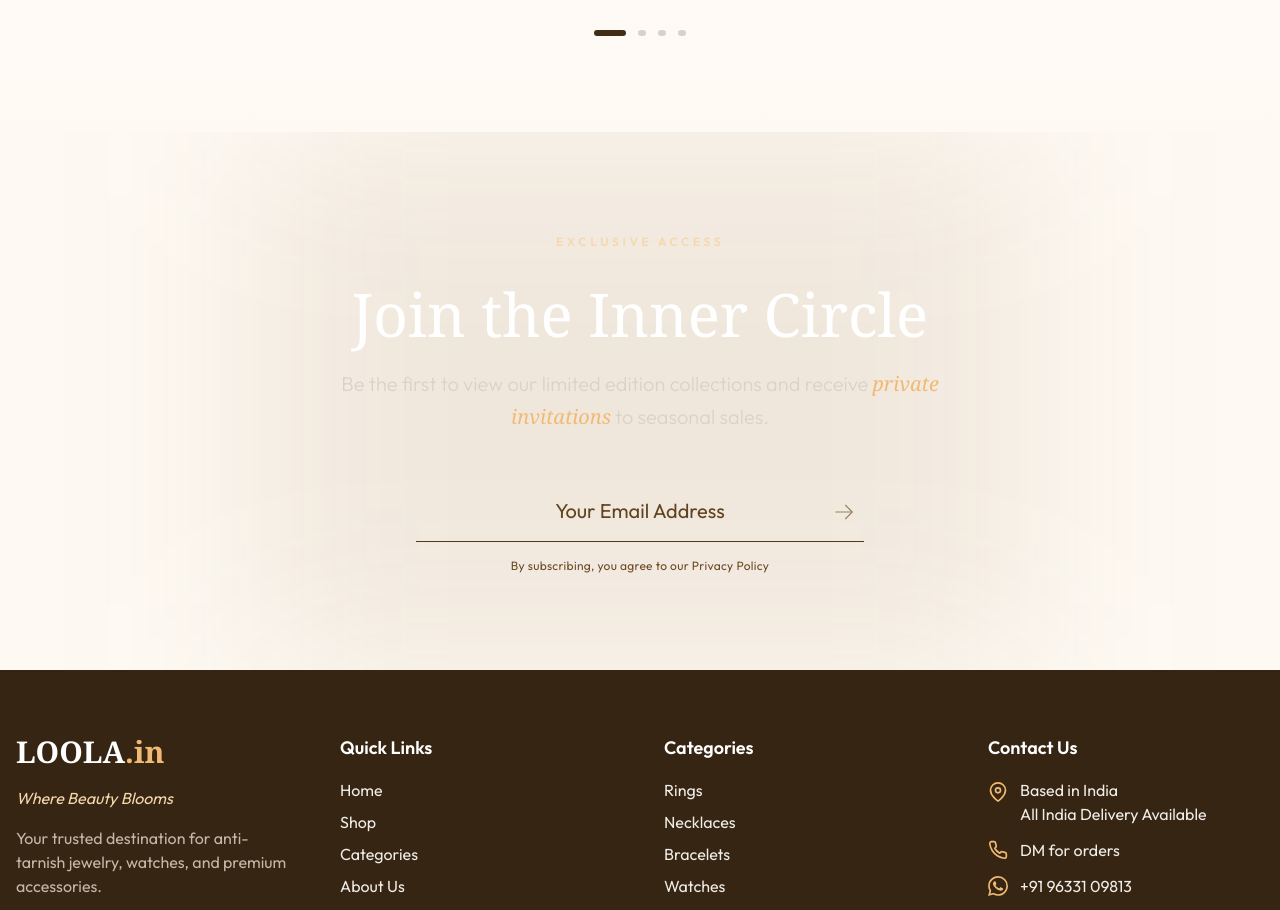
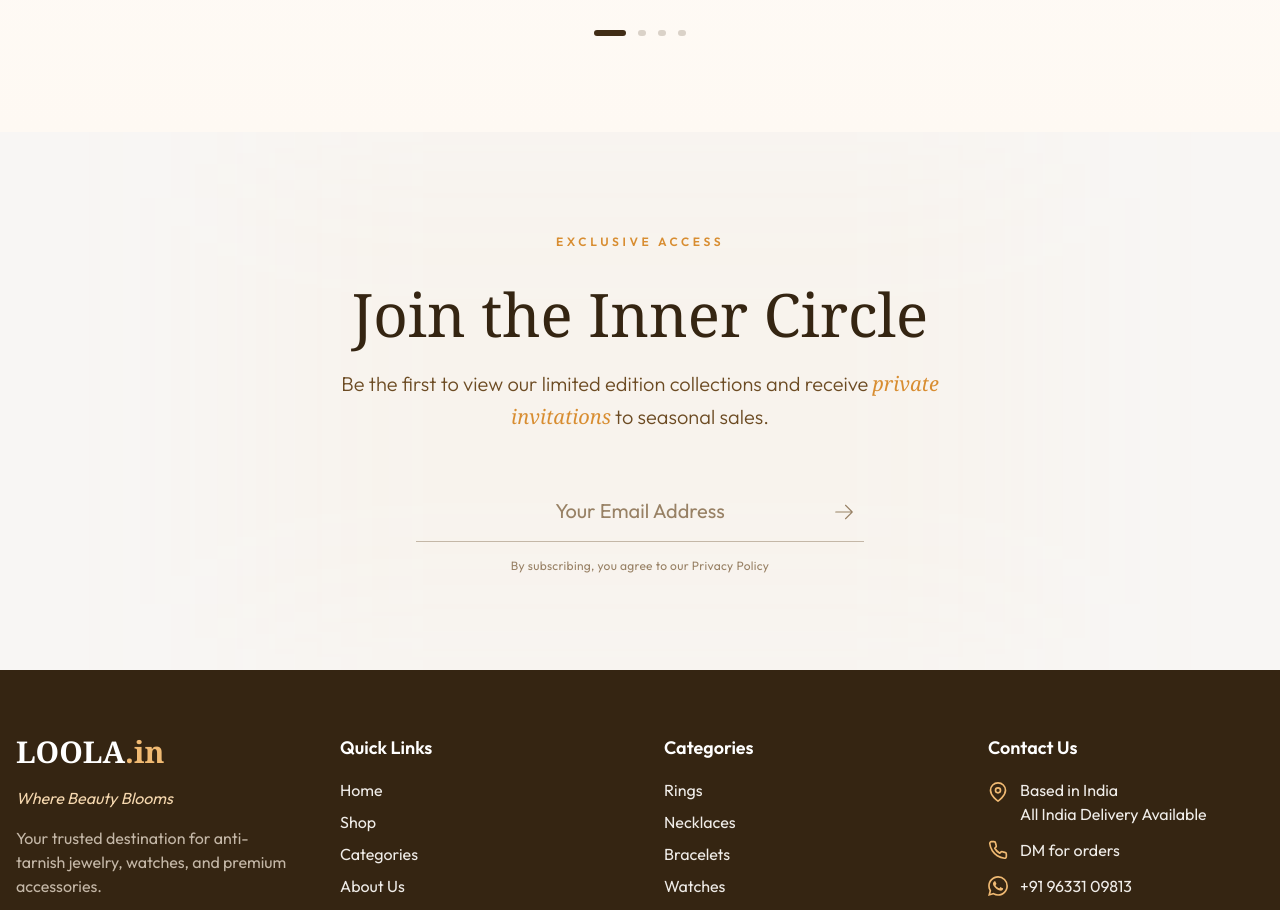
Before and after one commit to Nashid-k/loola.in, a React (Vite) app: page / in a window 1280 px wide. Shown: the part 4080-4990 px from the top of the page. Built offline with nearby package versions, Linux system fonts and the light colour scheme.

Commit message:
fix(ui): redesign newsletter for light theme readability
- Switched background to bg-brown-50.
- Updated text colors to text-brown-900 / text-bown-500 for high contrast.
- Refined input field styling for light background.

```diff
--- a/src/components/Newsletter.jsx
+++ b/src/components/Newsletter.jsx
@@ -21,9 +21,9 @@ const Newsletter = () => {
     };
 
     return (
-        <section className="py-24 px-4 bg-brown-950 relative overflow-hidden text-white">
+        <section className="py-24 px-4 bg-brown-50 relative overflow-hidden text-brown-900">
             {/* Ambient Lighting Background */}
-            <div className="absolute top-0 left-1/2 -translate-x-1/2 w-full max-w-3xl h-full bg-gold-900/10 blur-[100px] pointer-events-none" />
+            <div className="absolute top-0 left-1/2 -translate-x-1/2 w-full max-w-3xl h-full bg-gold-400/5 blur-[100px] pointer-events-none" />
 
             <motion.div
                 ref={ref}
@@ -38,13 +38,13 @@ const Newsletter = () => {
                     animate={inView ? { scale: 1, opacity: 1 } : { scale: 0.9, opacity: 0 }}
                     transition={{ delay: 0.2, duration: 0.8 }}
                 >
-                    <span className="text-gold-300 text-xs font-semibold tracking-[0.3em] uppercase">
+                    <span className="text-gold-600 text-xs font-semibold tracking-[0.3em] uppercase">
                         Exclusive Access
                     </span>
                 </motion.div>
 
                 <motion.h2
-                    className="font-serif text-5xl md:text-6xl text-white mb-6"
+                    className="font-serif text-5xl md:text-6xl text-brown-900 mb-6"
                     initial={{ opacity: 0, y: 20 }}
                     animate={inView ? { opacity: 1, y: 0 } : { opacity: 0, y: 20 }}
                     transition={{ delay: 0.3 }}
@@ -53,13 +53,13 @@ const Newsletter = () => {
                 </motion.h2>
 
                 <motion.p
-                    className="text-brown-200 text-lg md:text-xl mb-12 font-light leading-relaxed"
+                    className="text-brown-500 text-lg md:text-xl mb-12 font-light leading-relaxed"
                     initial={{ opacity: 0 }}
                     animate={inView ? { opacity: 1 } : { opacity: 0 }}
                     transition={{ delay: 0.4 }}
                 >
                     Be the first to view our limited edition collections and receive
-                    <span className="text-gold-400 italic font-serif px-1">private invitations</span>
+                    <span className="text-gold-600 italic font-serif px-1">private invitations</span>
                     to seasonal sales.
                 </motion.p>
 
@@ -77,25 +77,25 @@ const Newsletter = () => {
                             onChange={(e) => setEmail(e.target.value)}
                             placeholder="Your Email Address"
                             required
-                            className="w-full bg-transparent border-b border-brown-700 py-4 px-2 text-center text-xl text-white placeholder-brown-600 focus:outline-none focus:border-gold-500 transition-colors duration-500"
+                            className="w-full bg-transparent border-b border-brown-300 py-4 px-2 text-center text-xl text-brown-900 placeholder-brown-400 focus:outline-none focus:border-gold-500 transition-colors duration-500"
                             disabled={subscribed}
                         />
 
                         <div className="absolute right-0 top-1/2 -translate-y-1/2">
                             <button
                                 type="submit"
-                                className="text-brown-400 hover:text-gold-500 transition-colors p-2"
+                                className="text-brown-400 hover:text-gold-600 transition-colors p-2"
                                 disabled={subscribed}
                             >
                                 {subscribed ? (
-                                    <PiCheckLight className="w-6 h-6 text-green-400" />
+                                    <PiCheckLight className="w-6 h-6 text-green-600" />
                                 ) : (
                                     <PiArrowRightLight className="w-6 h-6" />
                                 )}
                             </button>
                         </div>
                     </div>
-                    <p className="mt-4 text-xs text-brown-500 tracking-wide">
+                    <p className="mt-4 text-xs text-brown-400 tracking-wide">
                         By subscribing, you agree to our Privacy Policy
                     </p>
                 </motion.form>
```
